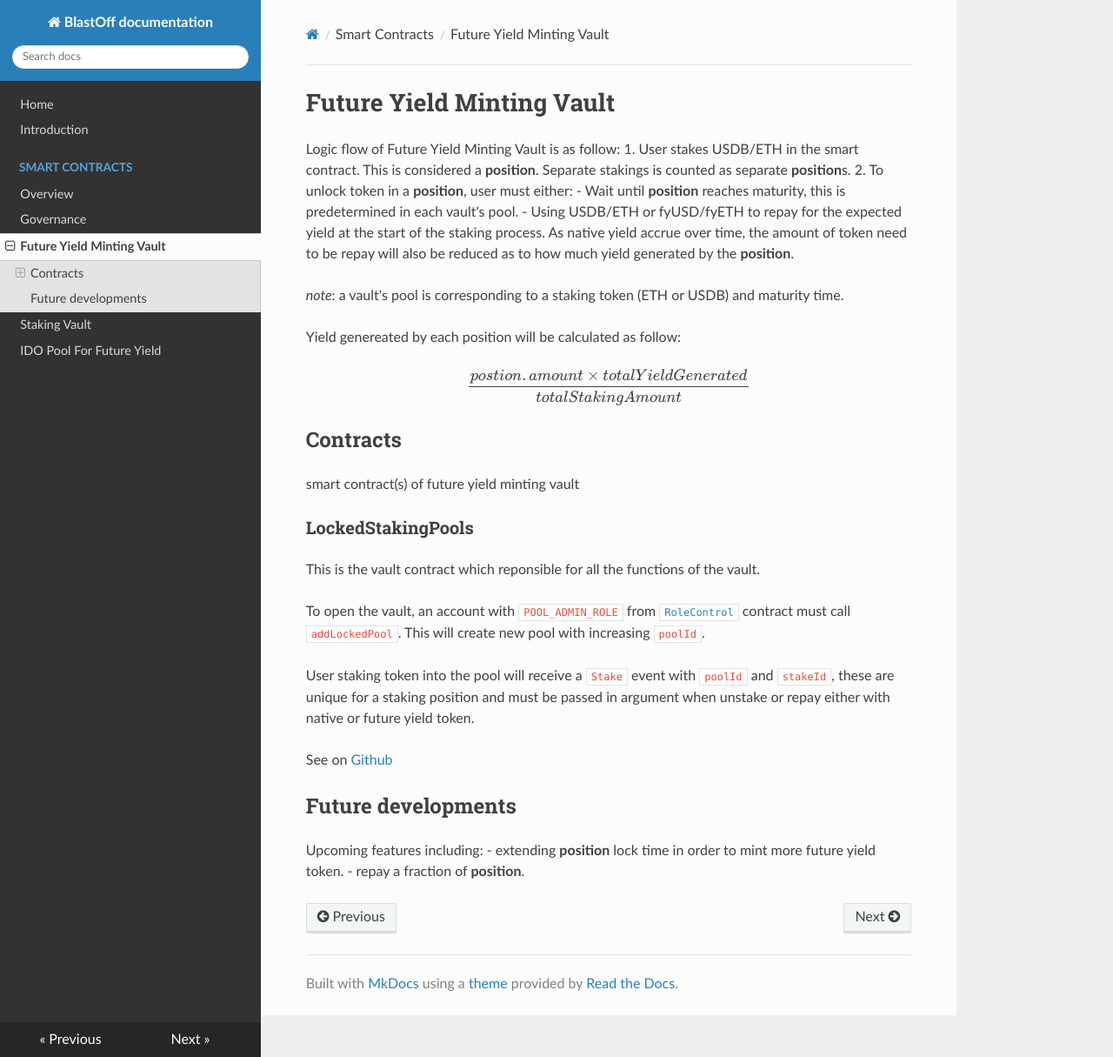
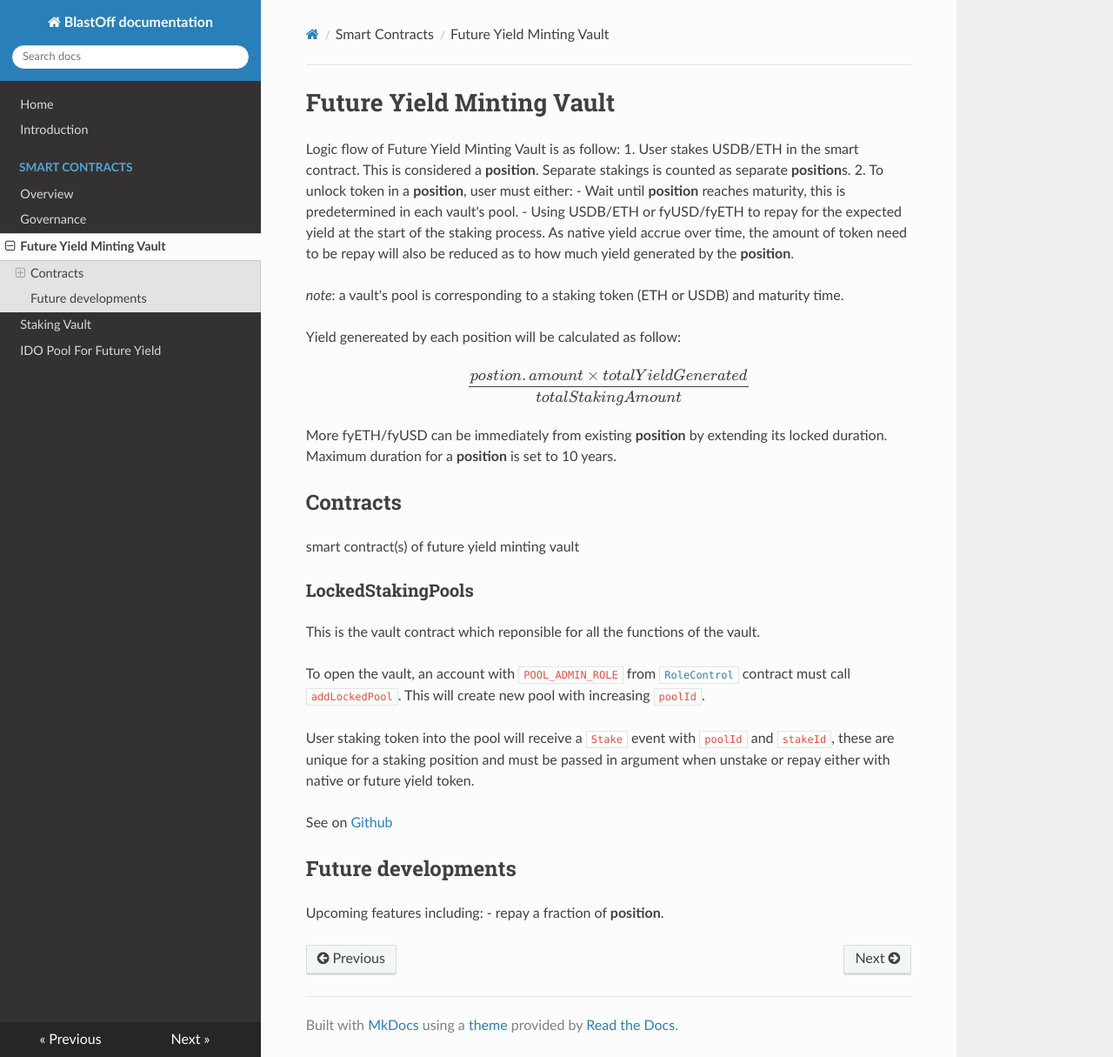
Before and after one commit to BlastOffOrg/Docs, an MkDocs documentation site: the page built from docs/contracts/mint-vault.md, in a window 1280 px wide and 1215 px high. Shown: the whole window at 87% size. Built offline with MkDocs 1.6.1, drawn with Linux system fonts in a browser that asks for light colours; nearby versions of some CDN libraries; formulas are drawn with MathJax 3.

Commit message:
update about extend duration

```diff
--- a/docs/contracts/mint-vault.md
+++ b/docs/contracts/mint-vault.md
@@ -12,6 +12,9 @@ As native yield accrue over time, the amount of token need to be repay will also
 Yield genereated by each position will be calculated as follow:
 
 $$\frac{postion.amount \times totalYieldGenerated}{totalStakingAmount}$$
+
+More fyETH/fyUSD can be immediately from existing **position** by extending its locked duration.
+Maximum duration for a **position** is set to 10 years.
 
 ## Contracts
 
@@ -32,5 +35,4 @@ See on [Github](https://github.com/BlastOffOrg/future-yield-contracts/blob/main/
 ## Future developments
 
 Upcoming features including:
-- extending **position** lock time in order to mint more future yield token.
 - repay a fraction of **position**.
```
